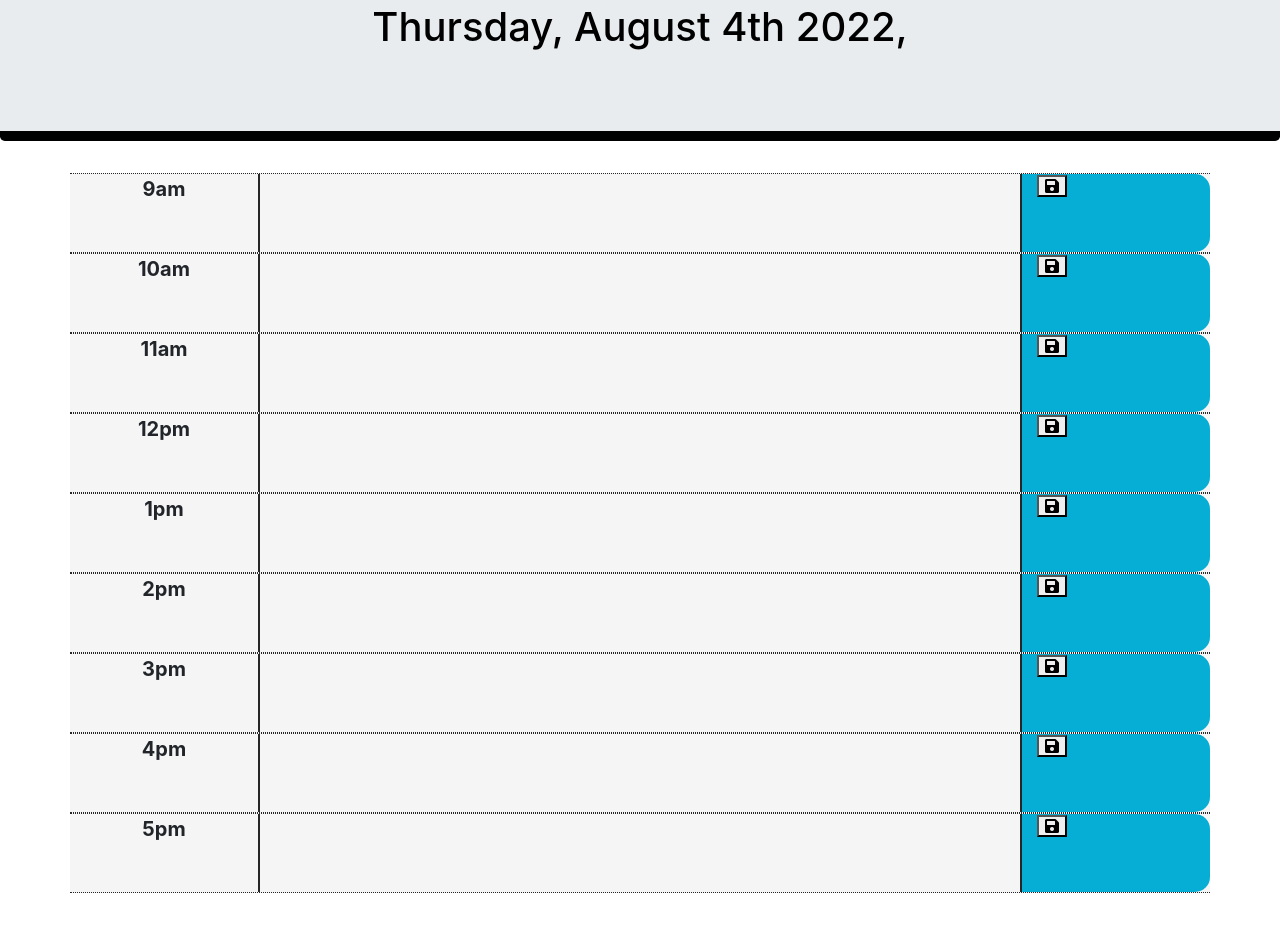
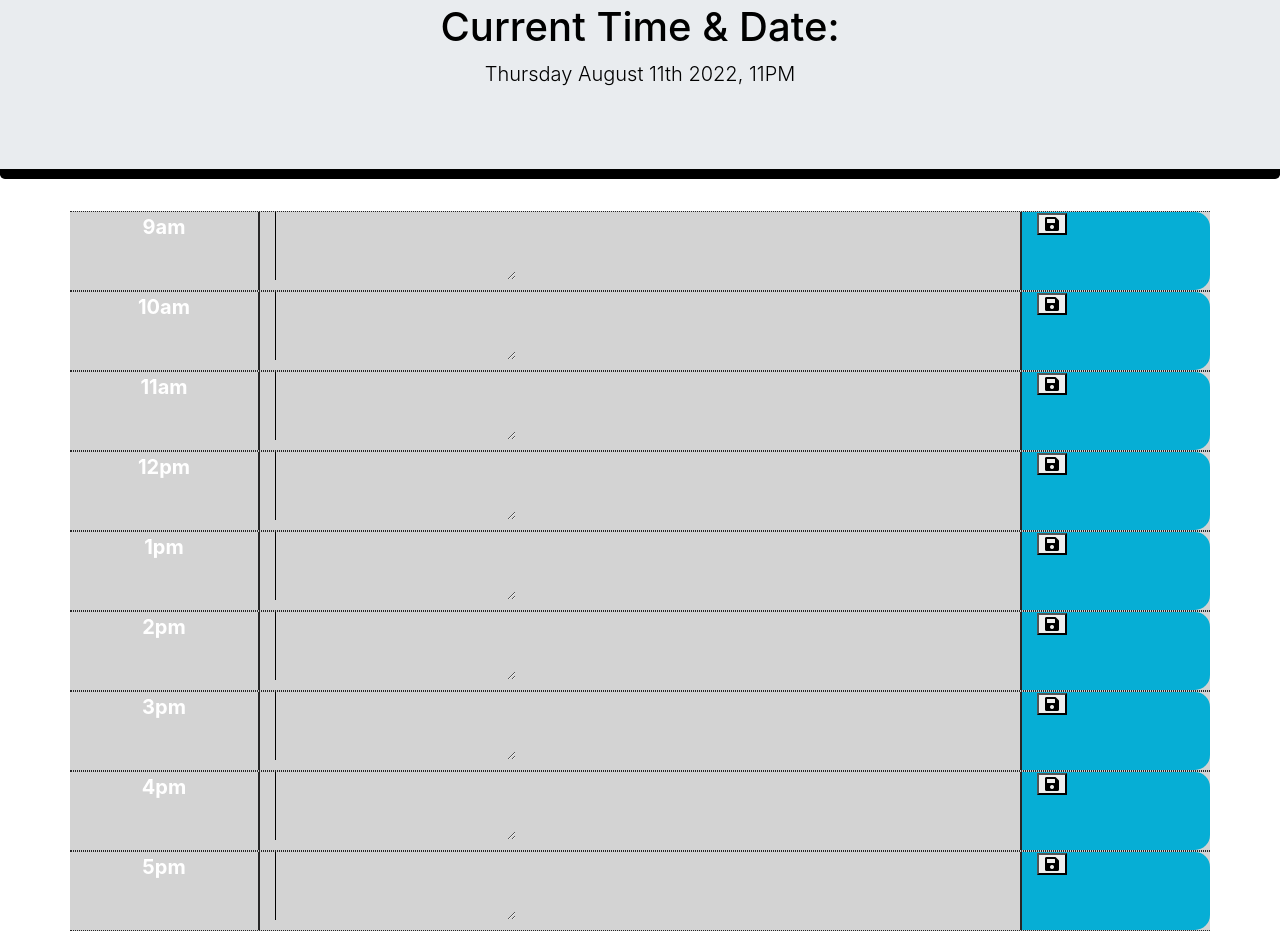
Before and after one commit to Korbynd23/apiSchedule, a plain HTML site: page Develop/index.html in a window 1280 px wide. Shown: the part 201-1132 px from the top of the page. Before the commit the page ends 1094 px from the top, so only its background shows below. Drawn offline with nearby package versions, Linux system fonts and the light colour scheme.

Commit message:
added html divs for columns and color coded per current hour in js

```diff
--- a/Develop/assets/js/script.js
+++ b/Develop/assets/js/script.js
@@ -1,16 +1,37 @@
+var timeColor = document.getElementById(".timeColor")
+
 var currentTime = moment()
-$("#time").text(currentTime.format("dddd, MMMM do YYYY,"))
+$("#currentDay").text(moment().format('dddd MMMM Do YYYY, hA'));
 
+var saveBtn = $("#saveBtn");
+console.log("")
 
+function timeBlockColor() {
+   var hour = moment().hours();
+   console.log(hour)
 
+   $(".timeColor").each(function() {
+       var currHour = parseInt($(this).attr("id"));
 
-   // Get item from local storage if any
-//    $("#9am .description").val(localStorage.getItem("9am"));
-//    $("#10am .description").val(localStorage.getItem("10am"));
-//    $("#11am .description").val(localStorage.getItem("11am"));
-//    $("#12pm .description").val(localStorage.getItem("12pm"));
-//    $("#1pm .description").val(localStorage.getItem("1pm"));
-//    $("#2pm .description").val(localStorage.getItem("2pm"));
-//    $("#3pm .description").val(localStorage.getItem("3pm"));
-//    $("#4pm .description").val(localStorage.getItem("4pm"));
-//    $("#5pm .description").val(localStorage.getItem("5pm"));
+       if (currHour > hour) {
+           $(this).addClass("future");
+       } else if (currHour === hour) {
+           $(this).addClass("present");
+       } else {
+           $(this).addClass("past");
+       }
+       console.log(this)
+   })
+};
+
+timeBlockColor();
+
+// $("#9.description").val(localStorage.getItem("9"));
+// $("#10.description").val(localStorage.getItem("10"));
+// $("#11.description").val(localStorage.getItem("11"));
+// $("#12.description").val(localStorage.getItem("12"));
+// $("#13.description").val(localStorage.getItem("13"));
+// $("#14.description").val(localStorage.getItem("14"));
+// $("#15.description").val(localStorage.getItem("15"));
+// $("#16.description").val(localStorage.getItem("16"));
+// $("#17.description").val(localStorage.getItem("17"));
--- a/Develop/index.html
+++ b/Develop/index.html
@@ -40,54 +40,53 @@
     </header>
 
     <div class="container">
-      <div id="9am" class="row">
+      <div id="9" class="row timeColor">
         <div class="col-2 colR">9am</div>
-        <div class="col-8" contenteditable="true"></div>
-        <div class="col-2 colL"><button class="fas fa-save"></button></div>
+        <div class="col-8"><textarea class="msg"></textarea></div>
+        <div class="col-2 colL"><button id="saveBtn" class="fas fa-save"></button></div>
       </div>
-      <div id="10am" class="row">
+      <div id="10" class="row timeColor">
         <div class="col-2 colR">10am</div>
-        <div class="col-8" contenteditable="true"></div>
-        <div class="col-2 colL"><button class="fas fa-save"></button></div>
+        <div class="col-8"><textarea class="msg"></textarea></div>
+        <div class="col-2 colL"><button id="saveBtn" class="fas fa-save"></button></div>
       </div>
-      <div id="11am" class="row">
+      <div id="11" class="row timeColor">
         <div class="col-2 colR">11am</div>
-        <div class="col-8" contenteditable="true"></div>
-        <div class="col-2 colL"><button class="fas fa-save"></button></div>
+        <div class="col-8"><textarea class="msg"></textarea></div>
+        <div class="col-2 colL"><button id="saveBtn" class="fas fa-save"></button></div>
       </div>
-      <div id="12pm" class="row">
+      <div id="12" class="row timeColor">
         <div class="col-2 colR">12pm</div>
-        <div class="col-8" contenteditable="true"></div>
-        <div class="col-2 colL"><button class="fas fa-save"></button></div>
+        <div class="col-8"><textarea class="msg"></textarea></div>
+        <div class="col-2 colL"><button id="saveBtn" class="fas fa-save"></button></div>
       </div>
-      <div id="1pm" class="row">
+      <div id="13" class="row timeColor">
         <div class="col-2 colR">1pm</div>
-        <div class="col-8" contenteditable="true"></div>
-        <div class="col-2 colL"><button class="fas fa-save"></button></div>
+        <div class="col-8"><textarea class="msg"></textarea></div>
+        <div class="col-2 colL"><button id="saveBtn" class="fas fa-save"></button></div>
       </div>
-      <div id="2pm" class="row">
+      <div id="14" class="row timeColor">
         <div class="col-2 colR">2pm</div>
-        <div class="col-8" contenteditable="true"></div>
-        <div class="col-2 colL"><button class="fas fa-save"></button></div>
+        <div class="col-8"><textarea class="msg"></textarea></div>
+        <div class="col-2 colL"><button id="saveBtn" class="fas fa-save"></button></div>
       </div>
-      <div id="3pm" class="row">
+      <div id="15" class="row timeColor">
         <div class="col-2 colR">3pm</div>
-        <div class="col-8" contenteditable="true"></div>
-        <div class="col-2 colL"><button class="fas fa-save"></button></div>
+        <div class="col-8"><textarea class="msg"></textarea></div>
+        <div class="col-2 colL"><button id="saveBtn" class="fas fa-save"></button></div>
       </div>
-      <div id="4pm" class="row">
+      <div id="16" class="row timeColor">
         <div class="col-2 colR">4pm</div>
-        <div class="col-8" contenteditable="true"></div>
-        <div class="col-2 colL"><button class="fas fa-save"></button></div>
+        <div class="col-8"><textarea class="msg"></textarea></div>
+        <div class="col-2 colL"><button id="saveBtn" class="fas fa-save"></button></div>
       </div>
-      <div id="5pm" class="row">
+      <div id="17" class="row timeColor">
         <div class="col-2 colR">5pm</div>
-        <div class="col-8" contenteditable="true"></div>
-        <div class="col-2 colL"><button class="fas fa-save"></button></div>
+        <div class="col-8"><textarea class="msg"></textarea></div>
+        <div class="col-2 colL"><button id="saveBtn" class="fas fa-save"></button></div>
       </div>
 
     </div>
-      <!-- Timeblocks go here -->
     </div>
 
     <script src="https://code.jquery.com/jquery-3.4.1.min.js"></script>
```
Also changed, not shown: Develop/assets/css/style.css (+0 -8 lines).
